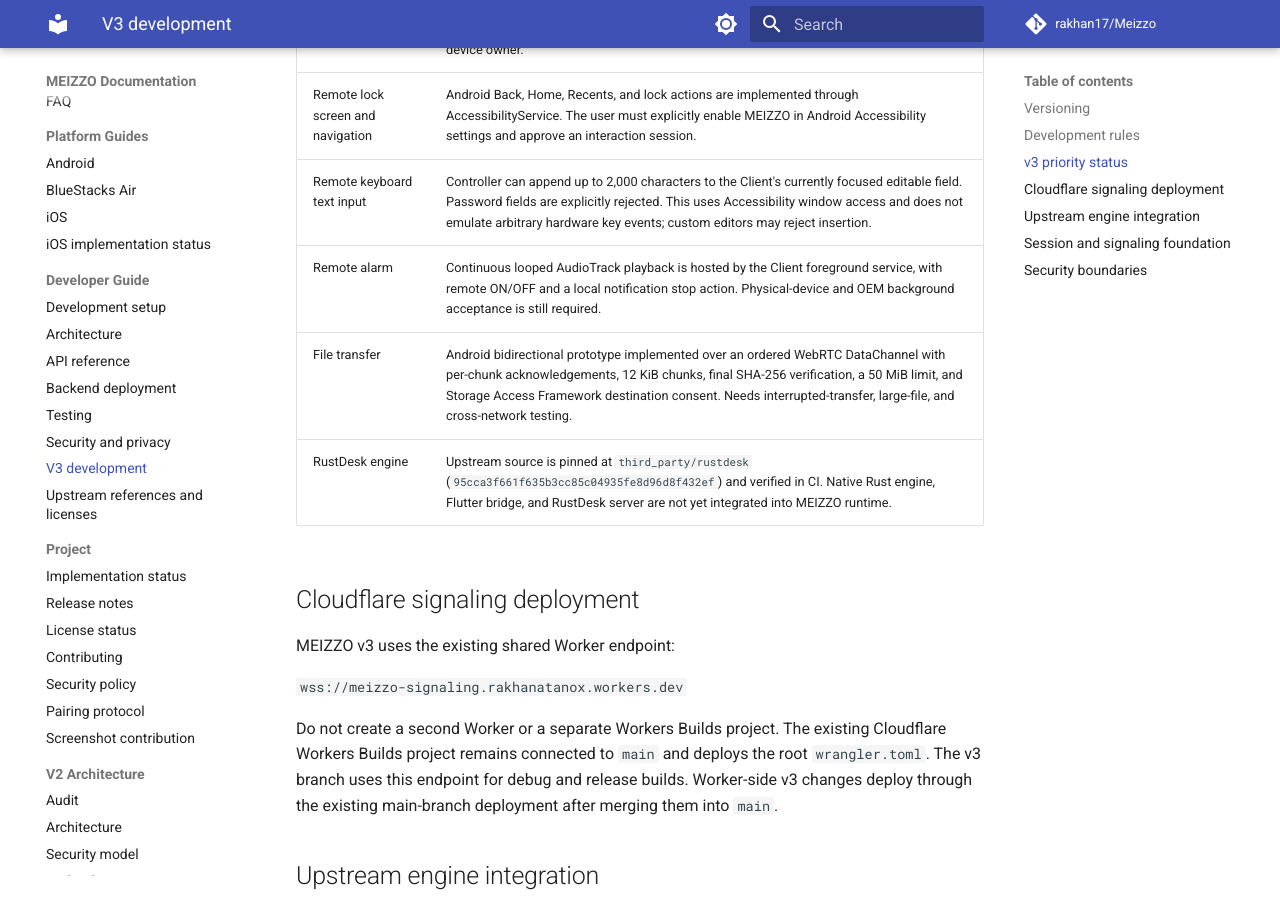
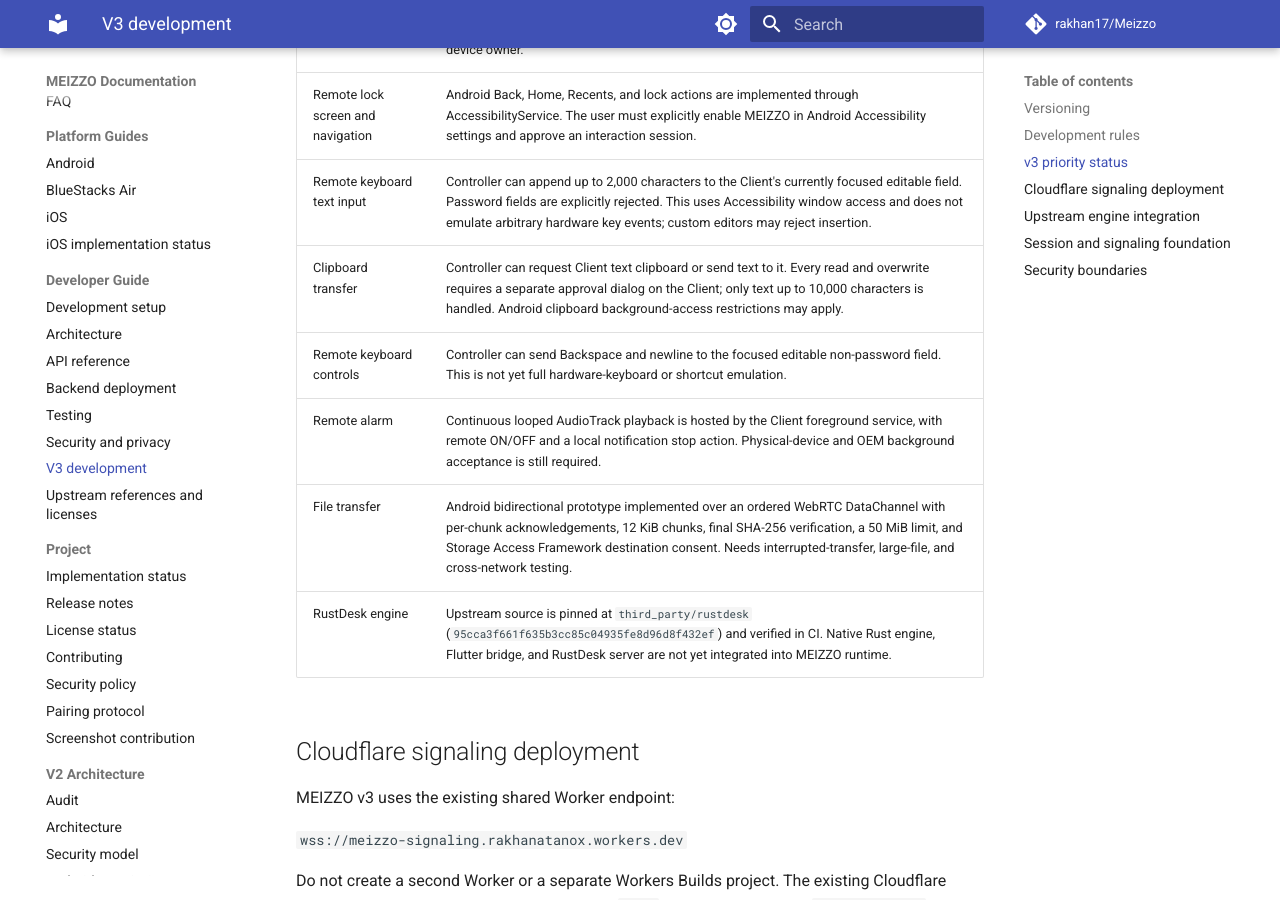
Before and after one commit to rakhan17/Meizzo, an MkDocs documentation site: the page built from docs/v3/README.md, in a window 1280 px wide and 900 px high, scrolled down 1094 px. Built offline with MkDocs 1.6.1 and Material for MkDocs 9.7.7, drawn with Linux system fonts in a browser that asks for light colours; comment, search, counter and statistics services are not loaded.

Commit message:
Document clipboard transfer and remote keyboard controls

```diff
--- a/docs/v3/README.md
+++ b/docs/v3/README.md
@@ -25,7 +25,9 @@ This branch is the isolated development line for MEIZZO 3.x. The v2.5.0 stable l
 | Remote camera streaming | Android prototype implemented: Camera2 capture after runtime CAMERA permission, WebRTC video publishing, and Controller camera viewer. Rear/front camera selection and device compatibility need physical testing. |
 | Remote screen interaction | Android tap, swipe, long-press, Back, Home, Recents, and lock-screen actions are wired through an approved interaction session. AccessibilityService must be enabled by the device owner. |
 | Remote lock screen and navigation | Android Back, Home, Recents, and lock actions are implemented through AccessibilityService. The user must explicitly enable MEIZZO in Android Accessibility settings and approve an interaction session. |
-| Remote keyboard text input | Controller can append up to 2,000 characters to the Client's currently focused editable field. Password fields are explicitly rejected. This uses Accessibility window access and does not emulate arbitrary hardware key events; custom editors may reject insertion. |\n| Clipboard transfer | Controller can request Client text clipboard or send text to it. Every read and overwrite requires a separate approval dialog on the Client; only text up to 10,000 characters is handled. Android clipboard background-access restrictions may apply. |\n| Remote screenshots | Controller can save a frame from its active live-screen viewer using PixelCopy. Android 10+ saves to Pictures/MEIZZO; older supported versions use app-specific picture storage. |
+| Remote keyboard text input | Controller can append up to 2,000 characters to the Client's currently focused editable field. Password fields are explicitly rejected. This uses Accessibility window access and does not emulate arbitrary hardware key events; custom editors may reject insertion. |
+| Clipboard transfer | Controller can request Client text clipboard or send text to it. Every read and overwrite requires a separate approval dialog on the Client; only text up to 10,000 characters is handled. Android clipboard background-access restrictions may apply. |
+| Remote keyboard controls | Controller can send Backspace and newline to the focused editable non-password field. This is not yet full hardware-keyboard or shortcut emulation. |\n| Clipboard transfer | Controller can request Client text clipboard or send text to it. Every read and overwrite requires a separate approval dialog on the Client; only text up to 10,000 characters is handled. Android clipboard background-access restrictions may apply. |\n| Remote screenshots | Controller can save a frame from its active live-screen viewer using PixelCopy. Android 10+ saves to Pictures/MEIZZO; older supported versions use app-specific picture storage. |
 | Remote alarm | Continuous looped AudioTrack playback is hosted by the Client foreground service, with remote ON/OFF and a local notification stop action. Physical-device and OEM background acceptance is still required. |
 | File transfer | Android bidirectional prototype implemented over an ordered WebRTC DataChannel with per-chunk acknowledgements, 12 KiB chunks, final SHA-256 verification, a 50 MiB limit, and Storage Access Framework destination consent. Needs interrupted-transfer, large-file, and cross-network testing. |
 | RustDesk engine | Upstream source is pinned at `third_party/rustdesk` (`95cca3f661f635b3cc85c04935fe8d96d8f432ef`) and verified in CI. Native Rust engine, Flutter bridge, and RustDesk server are not yet integrated into MEIZZO runtime. |
```
